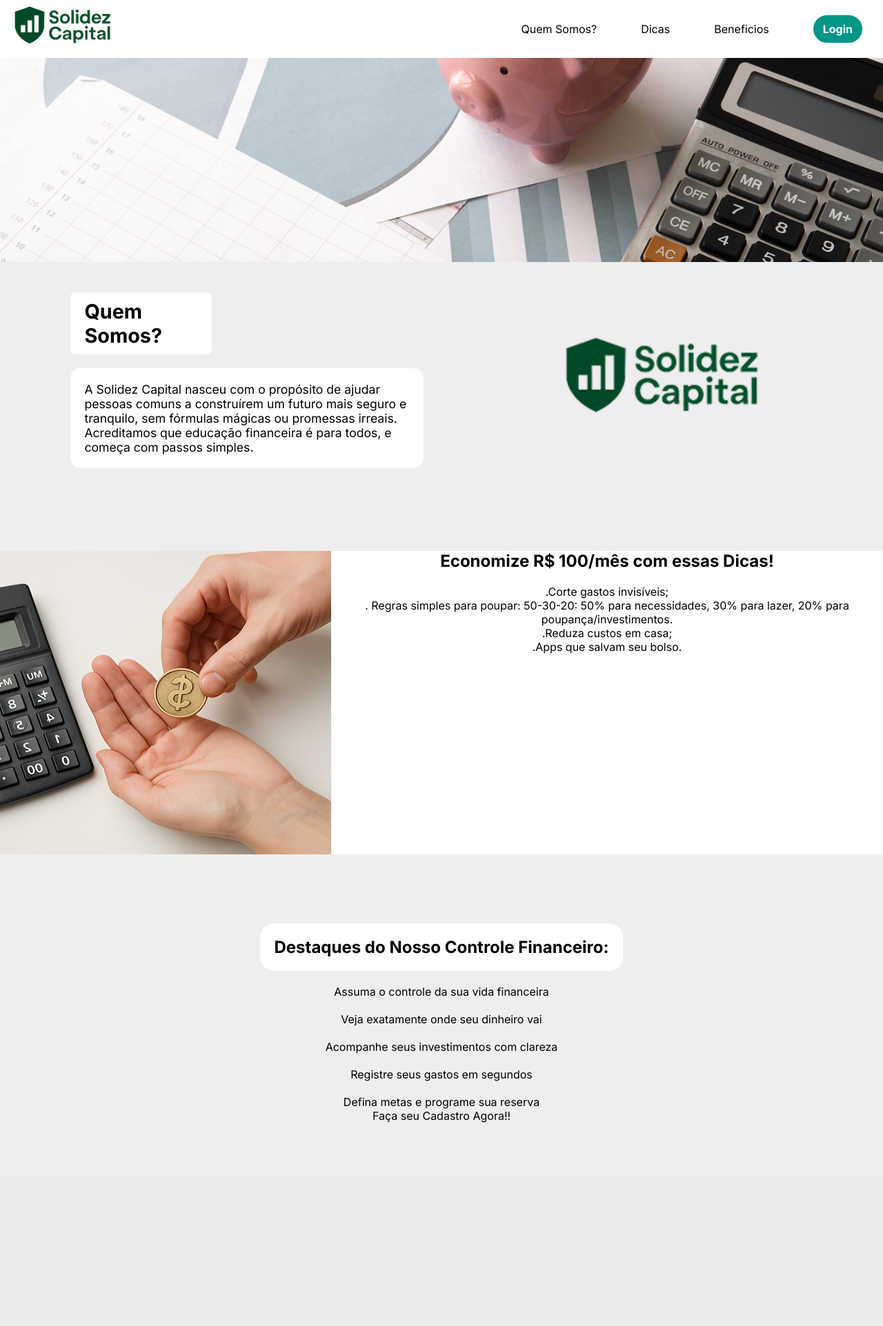
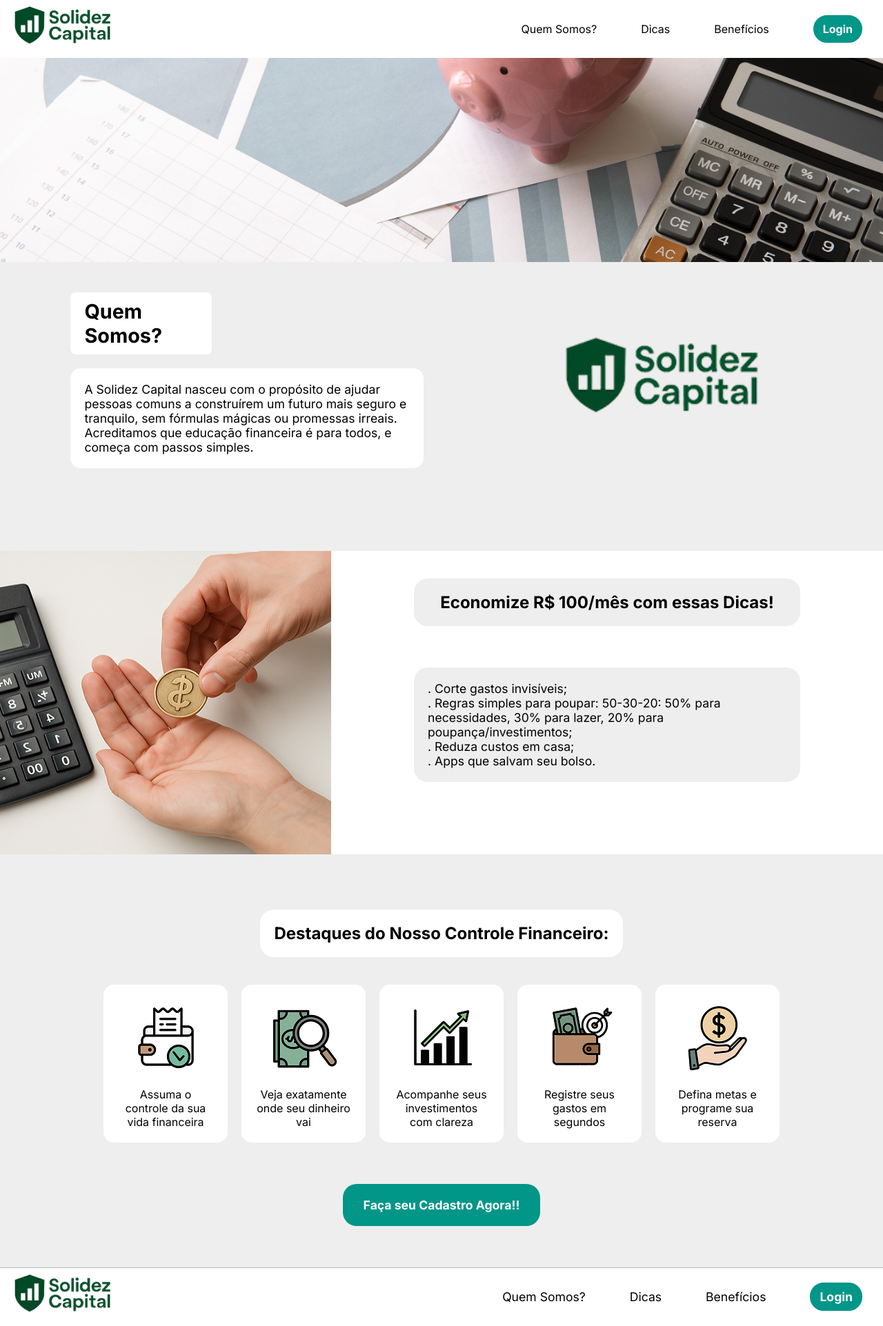
Before and after one commit to gkawanami09/Solidez-Capital, a Flask app: page / in a window 1280 px wide. Shown: the whole page at 69% size. Before the commit the page ends 1628 px from the top, so only its background shows below. Run offline with Flask 3, Linux system fonts and the light colour scheme.

Commit message:
Update index.html
Atualização do index para aceitar o CSS

```diff
--- a/templates/index.html
+++ b/templates/index.html
@@ -1,26 +1,28 @@
 <!DOCTYPE html>
 <html lang="pt-br">
 <head>
-    <meta charset="UTF-8">
-    <meta name="viewport" content="width=device-width, initial-scale=1.0">
+  <meta charset="UTF-8" />
+  <meta name="viewport" content="width=device-width, initial-scale=1.0" />
   <title>Solidez Capital</title>
   <link rel="stylesheet" href="{{ url_for('static', filename='style.css') }}">
 </head>
 <body>
-<body>
   <header>
     <div class="container">
-            <a href="index.html"> <img src="../static/img/logo.png" alt=""></a>
+      <a href="index.html">
+        <img src="../static/img/logo.png" alt="Logo da Solidez Capital" />
+      </a>
       <nav>
-            <a href="#quem_somos">Quem Somos? </a>
+        <a href="#quem_somos">Quem Somos?</a>
         <a href="#dicas">Dicas</a>
-            <a href="#beneficios">Beneficios</a>
-            <a class="login" href="login.html">Login</a>
+        <a href="#beneficios">Benefícios</a>
+        <a class="login" href="/login">Login</a>
       </nav>
     </div>
   </header>
+
   <main>
-        <img class="banner" src="../static/img/banner.png" alt="banner">
+    <img class="banner" src="../static/img/banner.png" alt="banner" />
 
     <section id="quem_somos">
       <div class="conteudo">
@@ -28,70 +30,79 @@
           <h2>Quem Somos?</h2>
         </div>
         <div class="texto">
-                    <p>A Solidez Capital nasceu com o propósito de ajudar pessoas comuns a construírem um futuro mais seguro e tranquilo, sem fórmulas mágicas ou promessas irreais. Acreditamos que educação financeira é para todos, e começa com passos simples.</p>
+          <p>
+            A Solidez Capital nasceu com o propósito de ajudar pessoas comuns a construírem um futuro mais seguro e tranquilo, sem fórmulas mágicas ou promessas irreais. Acreditamos que educação financeira é para todos, e começa com passos simples.
+          </p>
         </div>
       </div>
       <div class="img">
-                    <img src="../static/img/logo.png" alt="">
+        <img src="../static/img/logo.png" alt="Logo institucional" />
       </div>
     </section>
 
     <section id="dicas">
-            <img src="../static/img/moeda_na_mao 1.png" alt="">
+      <img src="../static/img/moeda_na_mao 1.png" alt="Dicas financeiras" />
       <div class="conteudo">
-            <div>
+        <div class="balao">
           <h2>Economize R$ 100/mês com essas Dicas!</h2>
         </div>
-            <div>
-                <p>.Corte gastos invisíveis; <br>
-    . Regras simples para poupar: 50-30-20: 50% para necessidades, 30% para lazer, 20% para poupança/investimentos. <br>
-    .Reduza custos em casa;<br>
-    .Apps que salvam seu bolso.</p>
+        <div class="balao">
+          <p>
+            . Corte gastos invisíveis;<br>
+            . Regras simples para poupar: 50-30-20: 50% para necessidades, 30% para lazer, 20% para poupança/investimentos;<br>
+            . Reduza custos em casa;<br>
+            . Apps que salvam seu bolso.
+          </p>
         </div>
       </div>
     </section>
 
     <section id="beneficios">
       <div>
-                <img src="" alt="">
         <h2>Destaques do Nosso Controle Financeiro:</h2>
       </div>
-            <div>
-                <img src="" alt="">
+
+      <div class="box">
+        <div class="balao-branco">
+          <img src="/static/img/img1.png" alt="" />
           <p>Assuma o controle da sua vida financeira</p>
         </div>
-            <div>
-                <img src="" alt="">
+        <div class="balao-branco">
+          <img src="/static/img/img2.png" alt="" />
           <p>Veja exatamente onde seu dinheiro vai</p>
         </div>
-            <div>
-                <img src="" alt="">
+        <div class="balao-branco">
+          <img src="/static/img/img3.png" alt="" />
           <p>Acompanhe seus investimentos com clareza</p>
         </div>
-            <div>
-                <img src="" alt="">
+        <div class="balao-branco">
+          <img src="/static/img/img4.png" alt="" />
           <p>Registre seus gastos em segundos</p>
         </div>
-            <div>
-                <img src="" alt="">
+        <div class="balao-branco">
+          <img src="/static/img/img5.png" alt="" />
           <p>Defina metas e programe sua reserva</p>
         </div>
-            <nav>
-                <a href="login.html">Faça seu Cadastro Agora!!</a>
-            </nav>
+      </div>
+
+      <div class="botao">
+        <a href="/login">Faça seu Cadastro Agora!!</a>
+      </div>
     </section>
+  </main>
 
     <footer>
-            <div class="container">
-                <a href="index.html"><img src="../static/img/logo.png" alt="Logo"></a>
+      <div class="footer-container">
+        <a href="index.html">
+          <img src="../static/img/logo.png" alt="Logo da Solidez Capital" />
+        </a>
         <nav>
-                    <a href="#quem_somos">Quem Somos? </a>
+          <a href="#quem_somos">Quem Somos?</a>
           <a href="#dicas">Dicas</a>
-                    <a href="#beneficios">Beneficios</a>
-                    <a href="login.html">Login</a>
+          <a href="#beneficios">Benefícios</a>
+          <a class="login" href="/login">Login</a>
         </nav>
       </div>
     </footer>
-    </main>
 </body>
 </html>
```
Lines whose indentation alone changed are shown as unchanged.
